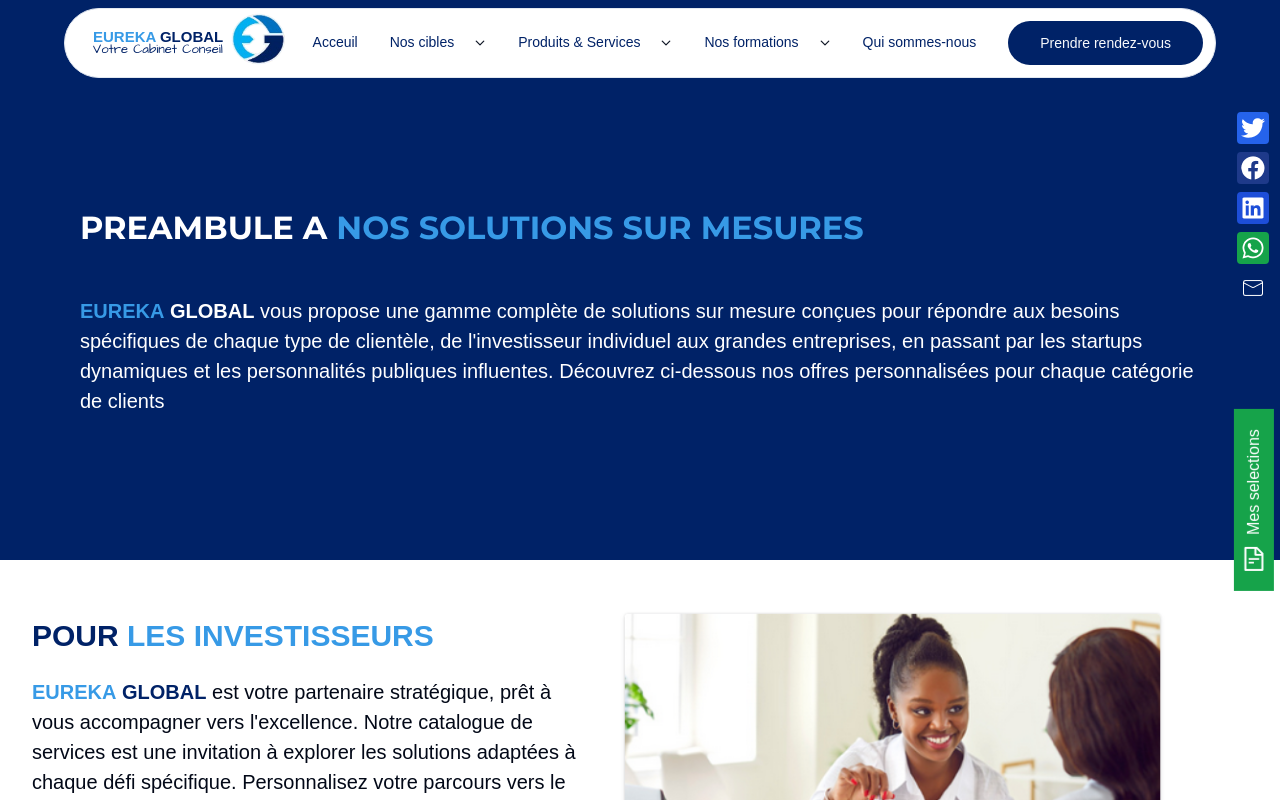
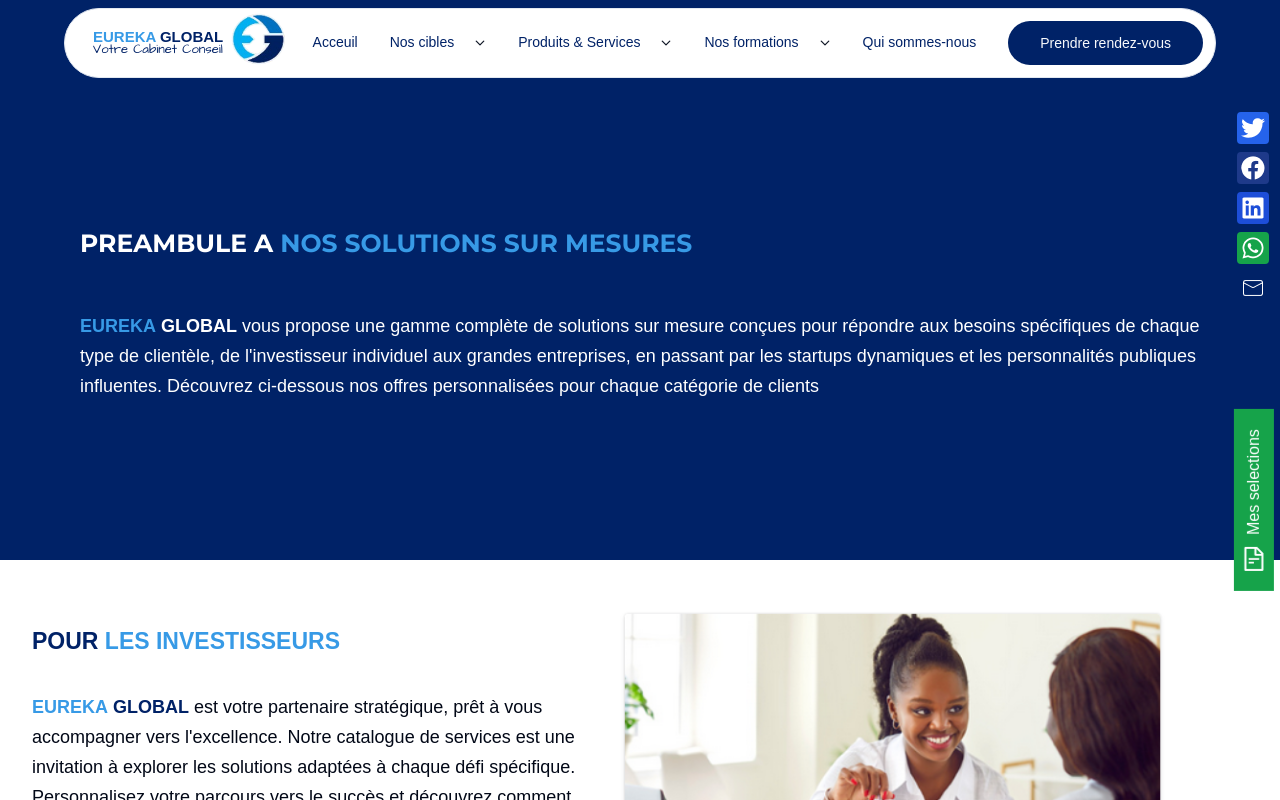
Before and after one commit to ZHKING13/EurekaGlobal, a React (Vite) app: page /preambule in a window 1280 px wide. Shown: the top 800 px of the page. Built offline with nearby package versions, Linux system fonts and the light colour scheme.

Commit message:
fixe: wording

```diff
--- a/src/App.css
+++ b/src/App.css
@@ -25,14 +25,14 @@ h1 {
 }
 
 .title {
-    font-size: 32px;
+    font-size: 25px;
     font-weight: 700;
     line-height: 48px;
     text-transform: uppercase;
 }
 
 .heading {
-    font-size: 30px;
+    font-size: 23px;
     line-height: 30px;
     font-weight: 400;
     text-transform: uppercase;
@@ -40,7 +40,7 @@ h1 {
 }
 
 .textNormal {
-    font-size: 20px;
+    font-size: 18px;
     font-weight: 400;
     line-height: 30px;
 }
```
